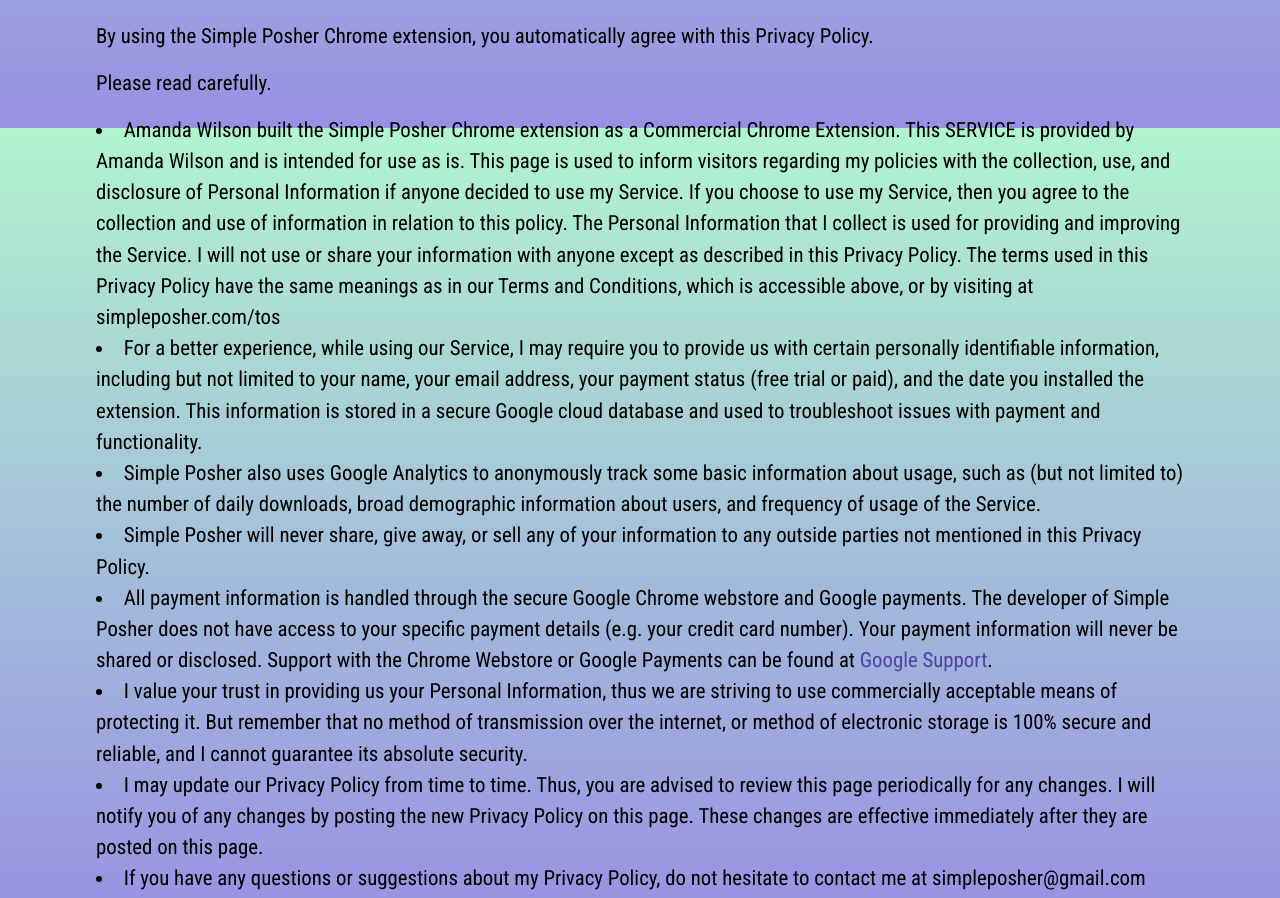
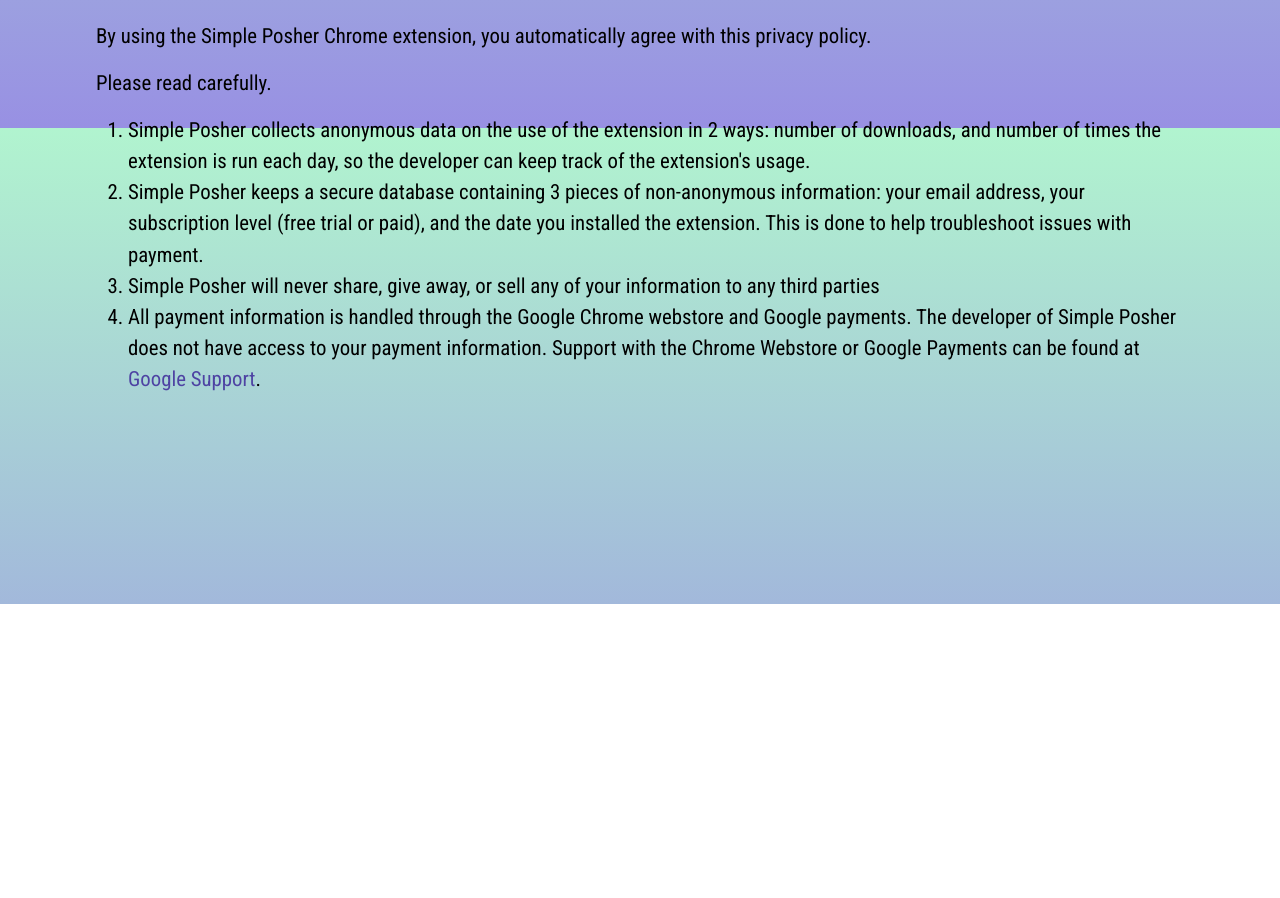
Before and after one commit to amandapgh/spwebsite-public, a plain HTML site: page tos.html in a window 1280 px wide. Shown: the part 1472-2370 px from the top of the page. After the commit the page ends 2076 px from the top, so only its background shows below. Drawn offline with Linux system fonts and the light colour scheme; a web font is replaced by a local one.

```diff
--- a/tos.html
+++ b/tos.html
@@ -90,51 +90,23 @@
     <div class="l-full phat" id="privacy" style="margin-top: 0; padding-top: 0;">
       <h1>Privacy Policy</h1>
       <br>
-      <p>By using the Simple Posher Chrome extension, you automatically agree with this Privacy Policy.</p>
+      <p>By using the Simple Posher Chrome extension, you automatically agree with this privacy policy.</p>
       <p>Please read carefully.</p>
 
-      <li>Amanda Wilson built the Simple Posher Chrome extension as a Commercial Chrome Extension.
-        This SERVICE is provided by Amanda Wilson and is intended for use as is.
-        This page is used to inform visitors regarding my policies with the collection,
-        use, and disclosure of Personal Information if anyone decided to use my Service.
-        If you choose to use my Service, then you agree to the collection and use of
-        information in relation to this policy. The Personal Information that I collect is
-        used for providing and improving the Service. I will not use or share your information
-        with anyone except as described in this Privacy Policy.
-        The terms used in this Privacy Policy have the same meanings as in our Terms and
-        Conditions, which is accessible above, or by visiting at simpleposher.com/tos</li>
-
-       <li>For a better experience, while using our Service, I may require you to provide us with
-         certain personally identifiable information, including but not limited to your name, your
-         email address, your payment status (free trial or paid), and the date you installed the extension. This
-         information is stored in a secure Google cloud database and used to troubleshoot issues with payment and
-         functionality.</li>
-
-      <li>Simple Posher also uses Google Analytics to anonymously track some basic information about usage, such as (but not limited to)
-      the number of daily downloads, broad demographic information about users, and frequency of usage of the Service.</li>
-
-      <li>Simple Posher will never share, give away, or sell any of your information to any outside parties not
-        mentioned in this Privacy Policy.</li>
-
-      <li>All payment information is handled through the secure Google Chrome webstore and Google payments.
-          The developer of Simple Posher does not have access to your specific payment details (e.g. your credit card number).
-          Your payment information will never be shared or disclosed.
-          Support with the Chrome Webstore or Google Payments can be found at
-          <a href="https://support.google.com">Google Support</a>.</li>
-
-      <li>I value your trust in providing us your Personal Information, thus we are striving to use commercially
-        acceptable means of protecting it. But remember that no method of transmission over the internet, or
-        method of electronic storage is 100% secure and reliable, and I cannot guarantee its absolute security.</li>
-
-      <li>I may update our Privacy Policy from time to time. Thus, you are advised to review this page
-        periodically for any changes. I will notify you of any changes by posting the new Privacy Policy
-        on this page. These changes are effective immediately after they are posted on this page.</li>
-
-      <li>If you have any questions or suggestions about my Privacy Policy, do not hesitate to contact me at simpleposher@gmail.com</li>
-
+      <ol>
+        <li>Simple Posher collects anonymous data on the use of the extension in 2 ways: number of downloads,
+        and number of times the extension is run each day, so the developer can keep track of the extension's usage.</li>
+        <li>Simple Posher keeps a secure database containing 3 pieces of non-anonymous information: your email
+          address, your subscription level (free trial or paid), and the date you installed the extension. This is
+          done to help troubleshoot issues with payment.</li>
+        <li>Simple Posher will never share, give away, or sell any of your information to any third parties</li>
+        <li>All payment information is handled through the Google Chrome webstore and Google payments. The developer
+          of Simple Posher does not have access to your payment information. Support with the Chrome Webstore or
+          Google Payments can be found at <a href="https://support.google.com">Google Support</a>.</li>
 
       </ol>
     </div>
+
 
   </div>
 
```
Also changed, not shown: index.html (+6 -6 lines), css/all.css.
